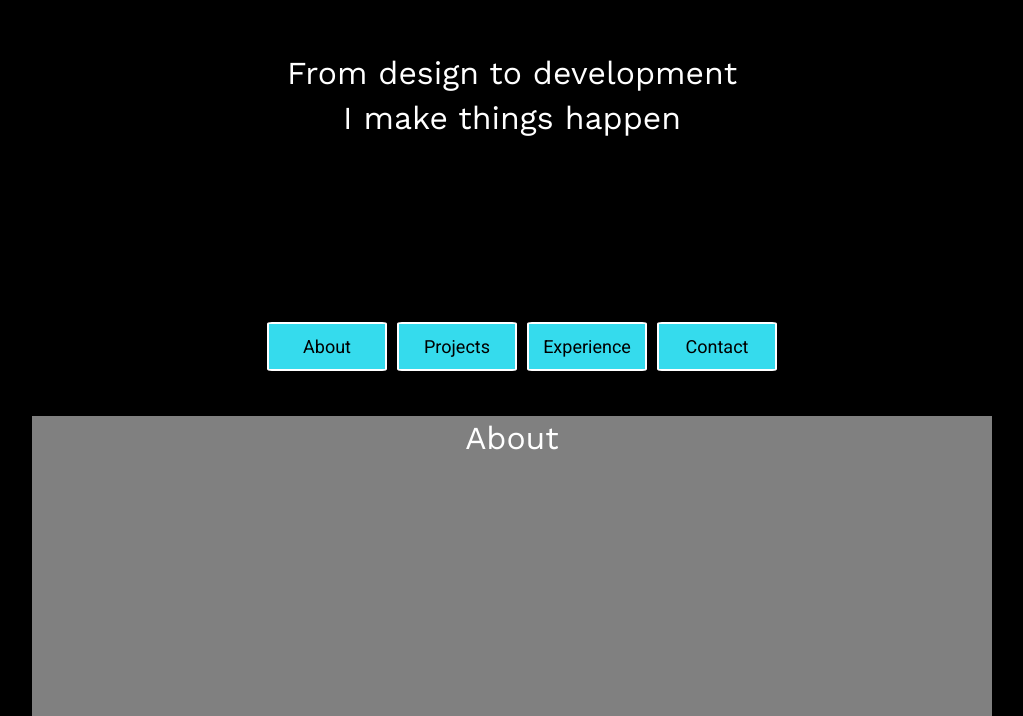
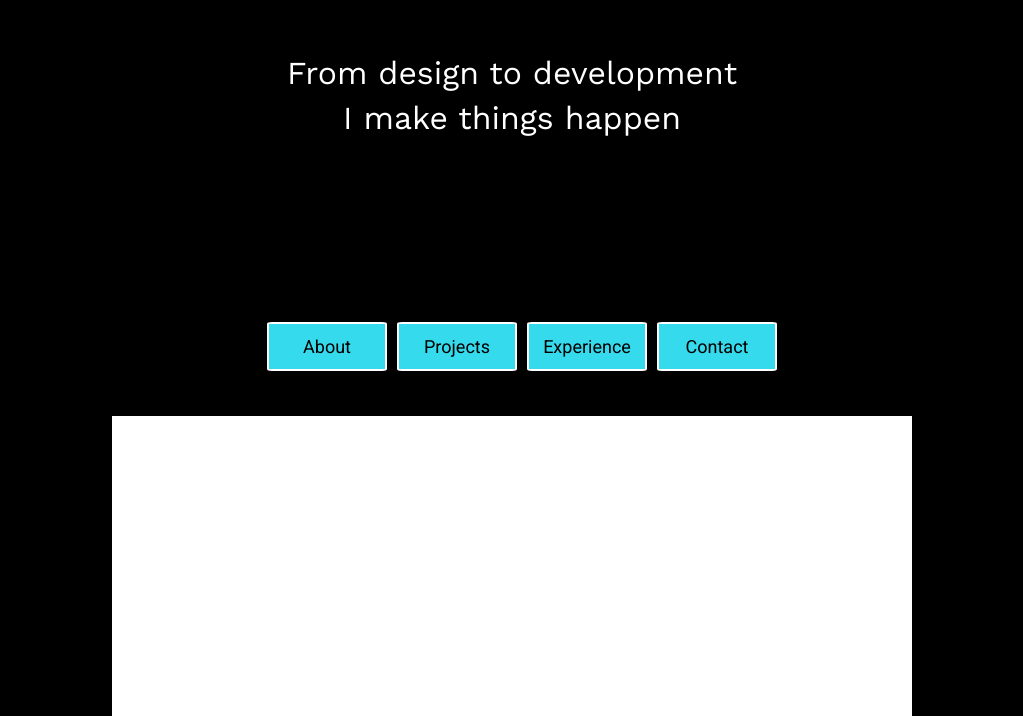
Before and after one commit to hitsthings/new-portfolio, a React (Create React App) app: page /about in a window 1280 px wide. Shown: the part 104-820 px from the top of the page, without its empty margins (128-1151 px from the left). Built offline with nearby package versions, Linux system fonts and the light colour scheme.

Commit message:
add basic styling for about and contact sections

```diff
--- a/src/About/about.css
+++ b/src/About/about.css
@@ -1,5 +1,18 @@
 .about-wrapper{
-    background-color: rgba(255, 255, 255, .5);
     height: 300px;
-    z-index: 500;
 }
+
+.about-container{
+    position: relative;
+    background-color: white;
+    width: 90%;
+    min-height: 300px;
+    z-index: 5;
+    margin: 0 auto;
+}
+
+@media only screen and (min-width: 900px){
+    .about-container{
+        width: 800px;
+    }
+}
--- a/src/About/about.js
+++ b/src/About/about.js
@@ -4,7 +4,9 @@ import './about.css';
 export default function About(props){
     return(
         <div className='about-wrapper container'>
-            <h2>About</h2>
+            <div className='about-container'>
+
+            </div>
         </div>
     )
 }
--- a/src/Contact/contact.css
+++ b/src/Contact/contact.css
@@ -0,0 +1,13 @@
+.contact-wrapper{
+    background-color: white;
+    position: relative;
+    z-index: 5;
+    width: 90%;
+    min-height: 300px;
+}
+
+@media only screen and (min-width: 900px){
+    .contact-wrapper{
+        width: 800px;
+    }
+}
--- a/src/Contact/contact.js
+++ b/src/Contact/contact.js
@@ -3,6 +3,8 @@ import './contact.css';
 
 export default function Contact(props){
     return(
-        <div><h2>Contact</h2></div>
+        <div className='contact-wrapper container'>
+            <h2>Contact</h2>
+        </div>
     )
 }
--- a/src/Experience/experience-card.js
+++ b/src/Experience/experience-card.js
@@ -21,8 +21,6 @@ export default class ExperienceCard extends React.Component{
         return(
             <div className='experience-card-container'>
                 <div className={`basic-card card-${this.props.className}`}
-                    onMouseEnter={this.toggleExpand}
-                    onMouseLeave={this.toggleExpand}
                 >
                     <div className='card-topper' />
                     {info}
```
